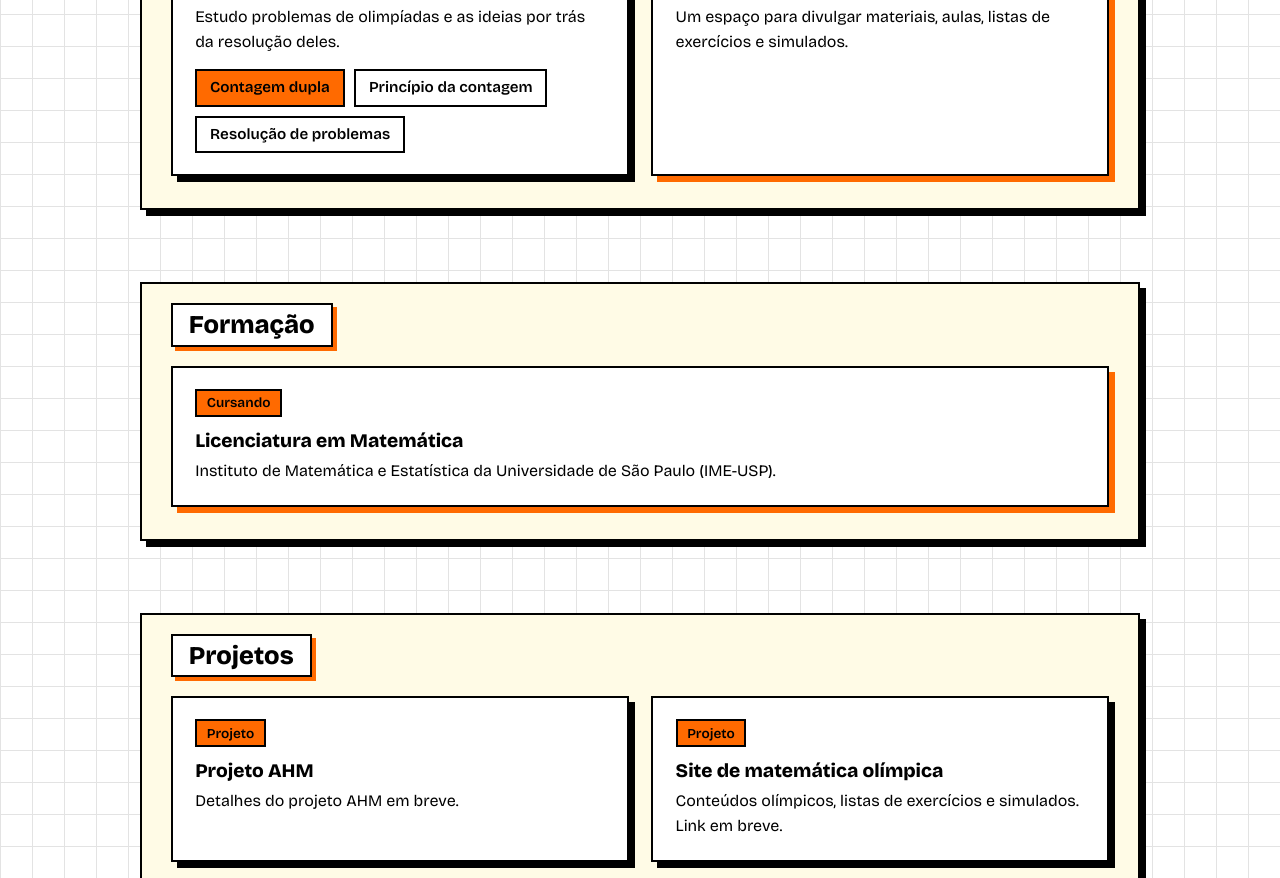
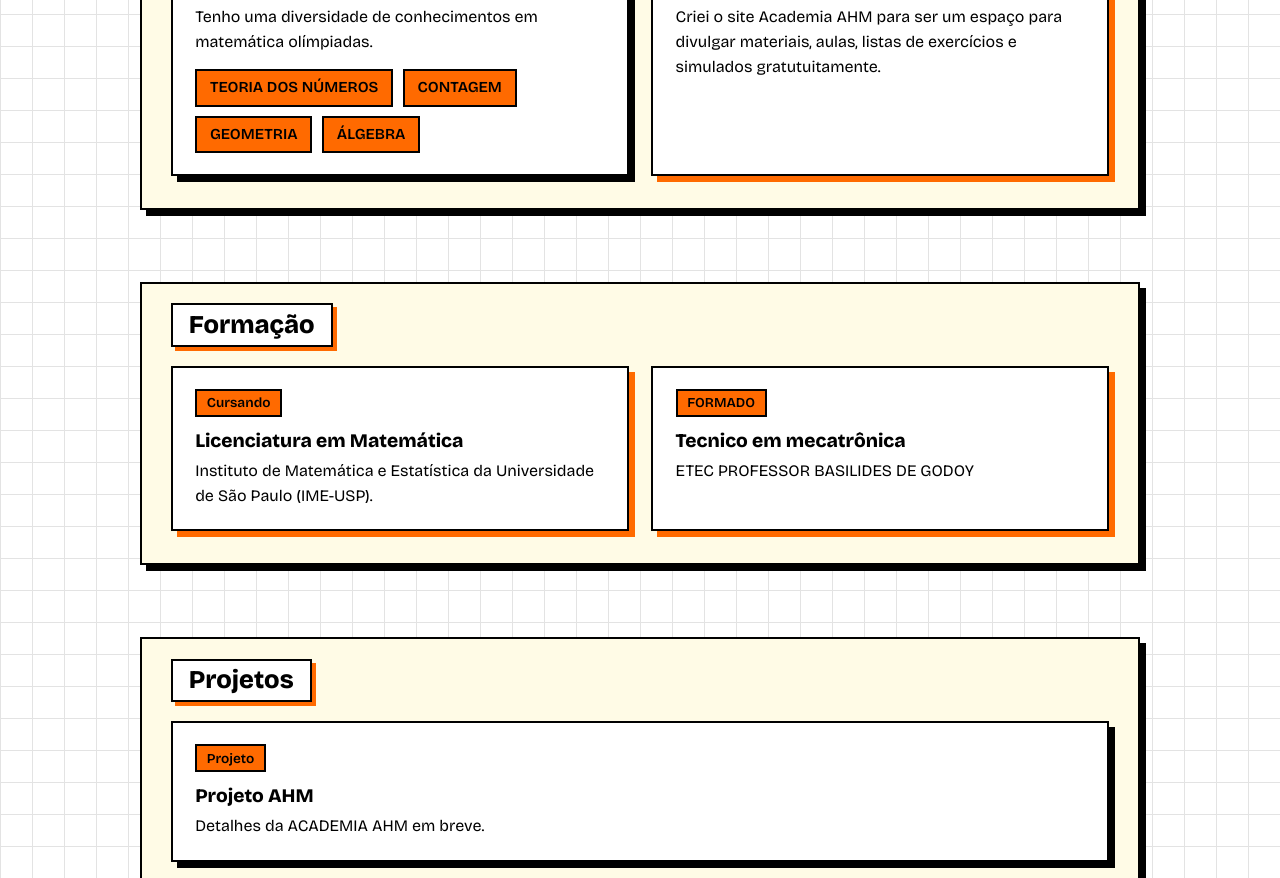
Before and after one commit to fernandomvargas1806-ui/Portif-lio, a plain HTML site: page index.html in a window 1280 px wide. Shown: the part 690-1568 px from the top of the page. Drawn offline with nearby package versions, Linux system fonts and the light colour scheme.

Commit message:
Add files via upload

```diff
--- a/index.html
+++ b/index.html
@@ -51,16 +51,17 @@
     <div class="grid">
       <div class="card">
         <h3>Matemática olímpica</h3>
-        <p>Estudo problemas de olimpíadas e as ideias por trás da resolução deles.</p>
+        <p>Tenho uma diversidade de conhecimentos em matemática olímpiadas.</p>
         <ul class="chips">
-          <li class="hl">Contagem dupla</li>
-          <li>Princípio da contagem</li>
-          <li>Resolução de problemas</li>
+          <li class="hl">TEORIA DOS NÚMEROS</li>
+          <li class="hl">CONTAGEM</li>
+          <li class="hl">GEOMETRIA</li>
+          <li class="hl">ÁLGEBRA</li>
         </ul>
       </div>
       <div class="card or">
         <h3>Site de matemática olímpica</h3>
-        <p>Um espaço para divulgar materiais, aulas, listas de exercícios e simulados.</p>
+        <p>Criei o site Academia AHM para ser um espaço para divulgar materiais, aulas, listas de exercícios e simulados gratutuitamente.</p>
       </div>
     </div>
     </div>
@@ -69,14 +70,21 @@
   <section id="formacao">
   <div class="sobre-card">
     <h2>Formação</h2>
+
     <div class="grid">
       <div class="card or">
         <span class="tag">Cursando</span>
         <h3>Licenciatura em Matemática</h3>
         <p>Instituto de Matemática e Estatística da Universidade de São Paulo (IME-USP).</p>
       </div>
+
+     <div class="grid">
+      <div class="card or">
+        <span class="tag">FORMADO</span>
+        <h3>Tecnico em mecatrônica</h3>
+        <p>ETEC PROFESSOR BASILIDES DE GODOY</p>
+      </div>
     </div>
-  </div>
   </section>
 
   <section id="projetos">
@@ -86,15 +94,8 @@
       <div class="card">
         <span class="tag">Projeto</span>
         <h3>Projeto AHM</h3>
-        <p>Detalhes do projeto AHM em breve.</p>
+        <p>Detalhes da ACADEMIA AHM em breve.</p>
       </div>
-      <div class="card">
-        <span class="tag">Projeto</span>
-        <h3>Site de matemática olímpica</h3>
-        <p>Conteúdos olímpicos, listas de exercícios e simulados. Link em breve.</p>
-      </div>
-    </div>
-  </div>
   </section>
 
   <!-- Troque os href e os textos pelos seus contatos reais -->
```
